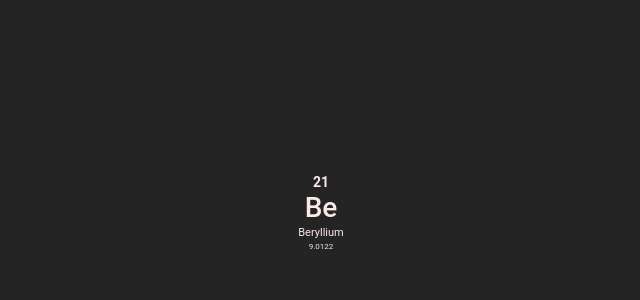
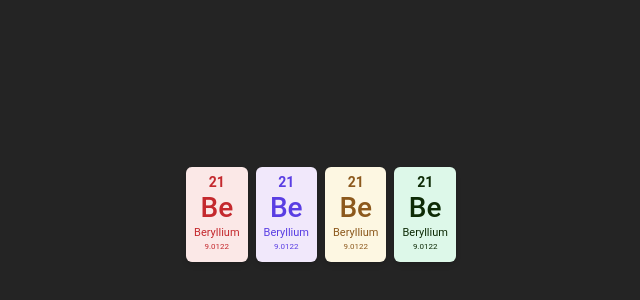
Before and after one commit to MilosTanaskovic/periodic-table-betao, a React (Vite) app: page / in a window 1280 px wide. Shown: the part 186-486 px from the top of the page, without its empty margins (319-959 px from the left). Built offline with nearby package versions, Linux system fonts and the light colour scheme.

Commit message:
add and setup a new buutons atom folder for button components followng atomic concept...

```diff
--- a/src/App.tsx
+++ b/src/App.tsx
@@ -3,22 +3,64 @@ import {
   BodyLarge,
   BodyMedium,
   BodySmall,
+  ButtonFilled,
   SmallTitle,
 } from "./designsystem/atoms";
 
 export default function App() {
   return (
-    <div>
-      <BodyLarge type="span" className=" text-block-s-500">
+    <div className="flex gap-2">
+      <ButtonFilled className="bg-block-s-500">
+        <BodyLarge type="span" className=" text-block-s-800">
           21
         </BodyLarge>
-      <SmallTitle className=" text-block-s-500">Be</SmallTitle>
-      <BodyMedium type="p" className="text-block-s-500">
+        <SmallTitle className=" text-block-s-800">Be</SmallTitle>
+        <BodyMedium type="p" className="text-block-s-800">
           Beryllium
         </BodyMedium>
-      <BodySmall type="span" className="text-block-s-500">
+        <BodySmall type="span" className="text-block-s-800">
           9.0122
         </BodySmall>
+      </ButtonFilled>
+
+      <ButtonFilled className="bg-block-d-500">
+        <BodyLarge type="span" className=" text-block-d-800">
+          21
+        </BodyLarge>
+        <SmallTitle className=" text-block-d-800">Be</SmallTitle>
+        <BodyMedium type="p" className="text-block-d-800">
+          Beryllium
+        </BodyMedium>
+        <BodySmall type="span" className="text-block-d-800">
+          9.0122
+        </BodySmall>
+      </ButtonFilled>
+
+      <ButtonFilled className="bg-block-p-500">
+        <BodyLarge type="span" className=" text-block-p-800">
+          21
+        </BodyLarge>
+        <SmallTitle className=" text-block-p-800">Be</SmallTitle>
+        <BodyMedium type="p" className="text-block-p-800">
+          Beryllium
+        </BodyMedium>
+        <BodySmall type="span" className="text-block-p-800">
+          9.0122
+        </BodySmall>
+      </ButtonFilled>
+
+      <ButtonFilled className="bg-block-f-500">
+        <BodyLarge type="span" className=" text-block-f-800">
+          21
+        </BodyLarge>
+        <SmallTitle className=" text-block-f-800">Be</SmallTitle>
+        <BodyMedium type="p" className="text-block-f-800">
+          Beryllium
+        </BodyMedium>
+        <BodySmall type="span" className="text-block-f-800">
+          9.0122
+        </BodySmall>
+      </ButtonFilled>
     </div>
   );
 }
--- /dev/null
+++ b/src/designsystem/atoms/buttons/ButtonFilled.tsx
@@ -0,0 +1,25 @@
+import React from "react";
+
+type ButtonFilledProps = {
+  children: React.ReactNode;
+  isFloating?: boolean;
+  className?: string;
+  handleBtnClick?: () => void;
+};
+
+const ButtonFilled = (props: ButtonFilledProps) => {
+    const { children, isFloating, className, handleBtnClick } = props;
+    return (
+        <button
+            type="button"
+            className={`flex flex-col items-center rounded-md shadow-md p-2 ${
+                isFloating ? "shadow-accent-low" : ""
+            } ${className}`}
+            onClick={handleBtnClick}
+        >
+            {children}
+        </button>
+    );
+};
+
+export default ButtonFilled;
--- a/src/designsystem/atoms/index.ts
+++ b/src/designsystem/atoms/index.ts
@@ -6,3 +6,4 @@ export { default as BodySmall } from './typography/BodySmall';
 export { default as BodyMedium } from './typography/BodyMedium';
 export { default as BodyLarge } from './typography/BodyLarge';
 // buttons components
+export { default as ButtonFilled } from './buttons/ButtonFilled';
--- a/tailwind.config.ts
+++ b/tailwind.config.ts
@@ -17,15 +17,19 @@ export default {
         // Block s scope
         "block-s-200": "#FF9A9A", // hover color
         "block-s-500": "#FBE8E7", // primary collor
+        "block-s-800": "#C4292E", // body collor
         // Block d scope
         "block-d-200": "#9ACDFF", // hover color
         "block-d-500": "#F1E8FB", // primary collor
+        "block-d-800": "#5A3EE3", // body collor
         // Block p scope
         "block-p-200": "#FCFF8D", // hover color
         "block-p-500": "#FDF7E2", // primary collor
+        "block-p-800": "#8C591D", // body collor
         // Block f scope
         "block-f-200": "#9BFF9B", // hover color
         "block-f-500": "#DDF8E9", // primary collor
+        "block-f-800": "#0E2B06", // body collor
 
         dark: {
           100: "#000000",
```
Lines whose indentation alone changed are shown as unchanged.
